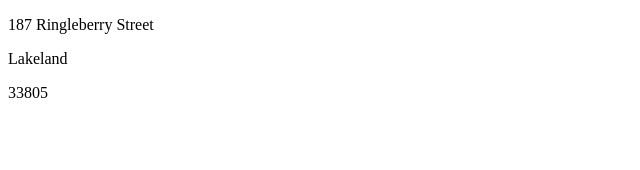
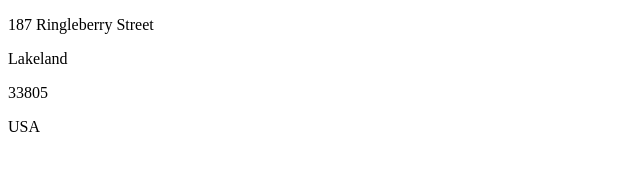
Before and after one commit to JamesAndersonIII/repo1, a plain HTML site: page index.html in a window 1280 px wide. Shown: the full height of the page, 0-640 px from the left. Drawn offline with Linux system fonts and the light colour scheme.

Commit message:
Added country

```diff
--- a/index.html
+++ b/index.html
@@ -10,5 +10,6 @@
     <p>187 Ringleberry Street</p>
     <p>Lakeland</p>
     <p>33805</p>
+    <p>USA</p>
 </body>
 </html>
```
